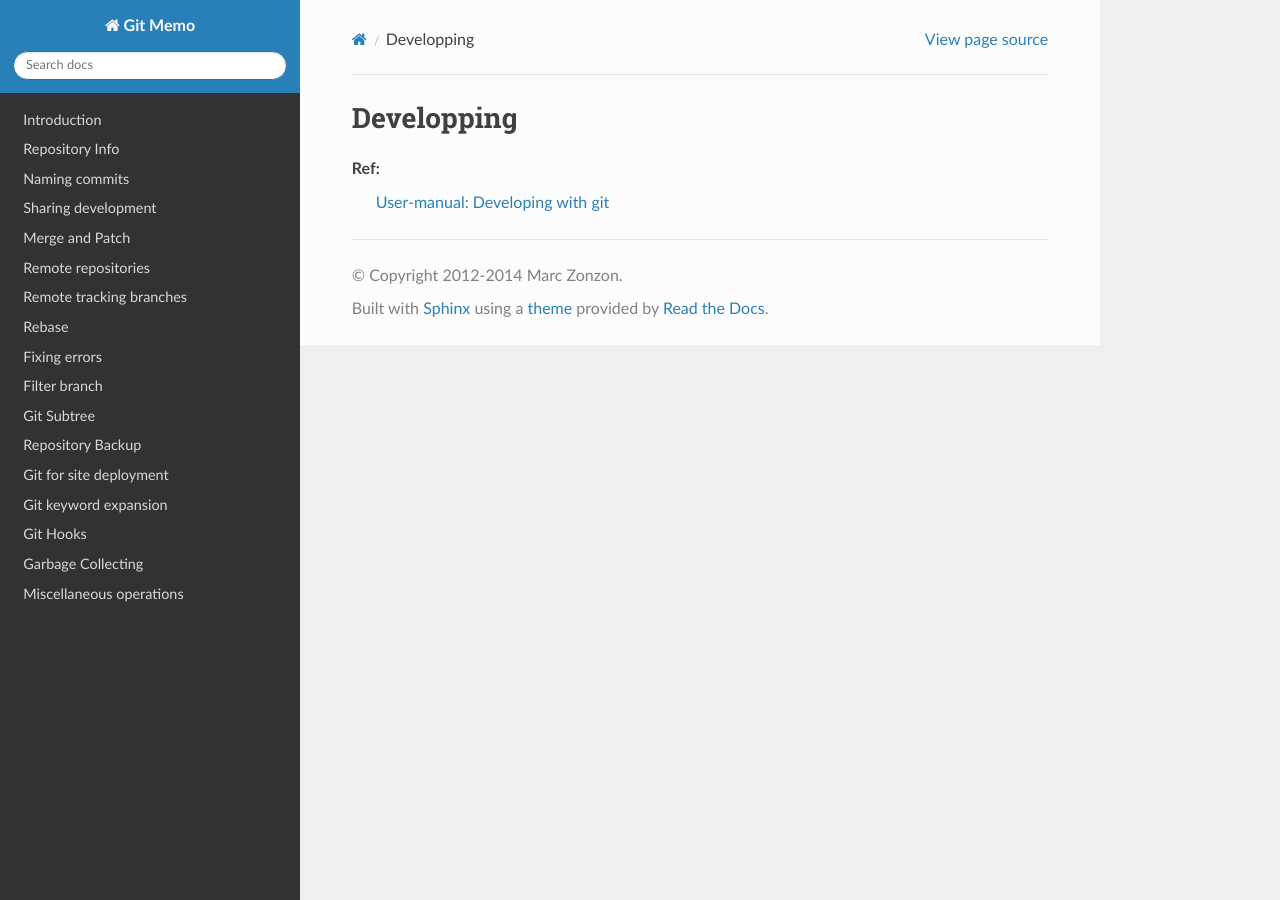
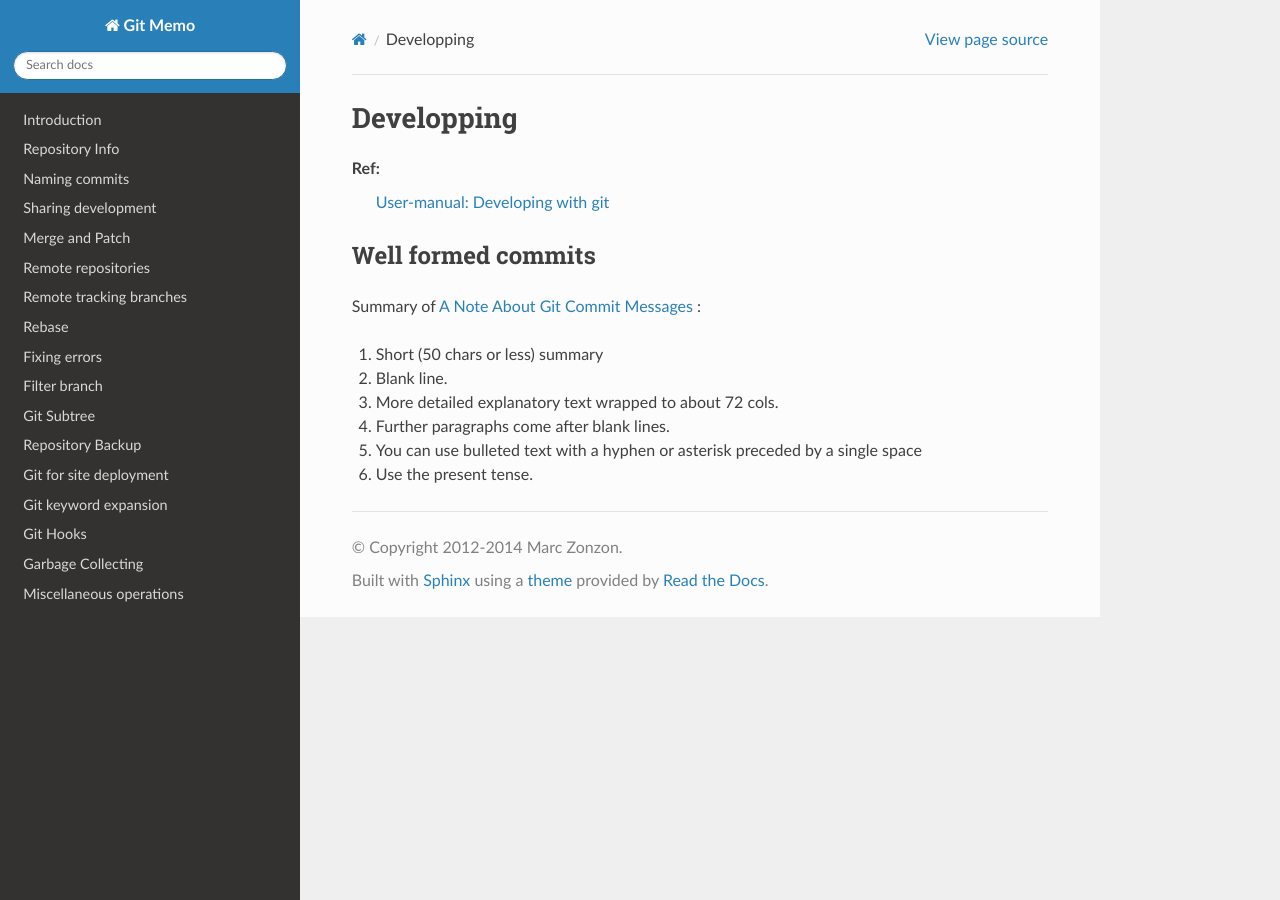
Before and after one commit to marczz/git-memo, a Sphinx documentation site: the page built from source/developping.rst, in a window 1280 px wide. Built offline with Sphinx 7.4.7 and the Read the Docs theme 2.0.0, drawn with Linux system fonts in a browser that asks for light colours; part of the change alters nothing that is shown.

Commit message:
Moved well formed commit from misc.rst to developping.rst

```diff
--- a/source/developping.rst
+++ b/source/developping.rst
@@ -4,3 +4,18 @@ Developping
 Ref:
     :gitdoc:`User-manual: Developing with git
     <user-manual.html#Developing-With-git>`
+
+Well formed commits
+-------------------
+
+Summary of `A Note About Git Commit Messages
+<http://tbaggery.com/2008/04/19/a-note-about-git-commit-messages.html>`_
+:
+
+#. Short (50 chars or less) summary
+#. Blank line.
+#. More detailed explanatory text wrapped to about 72 cols.
+#. Further paragraphs come after blank lines.
+#. You can use bulleted text with a hyphen or asterisk preceded by a
+   single space
+#. Use the present tense.
--- a/source/misc.rst
+++ b/source/misc.rst
@@ -1,22 +1,5 @@
 Miscellaneous operations
 ========================
-.. highlight:: bash
-
-Well formed commits
--------------------
-
-See `A Note About Git Commit
-Messages <http://tbaggery.com/2008/04/19/a-note-about-git-commit-messages.html>`_
-to summarize:
-
-#. Short (50 chars or less) summary
-#. Blank line.
-#. More detailed explanatory text wrapped to about 72 cols.
-#. Further paragraphs come after blank lines.
-#. You can use bulleted text with a hyphen or asterisk preceded by a
-   single space
-#. Use the present tense.
-
 
 
 
```
